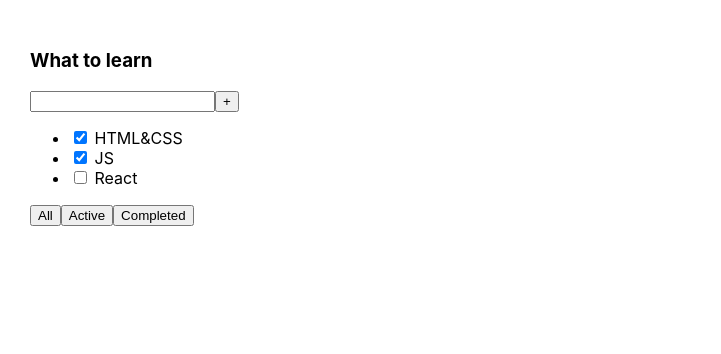
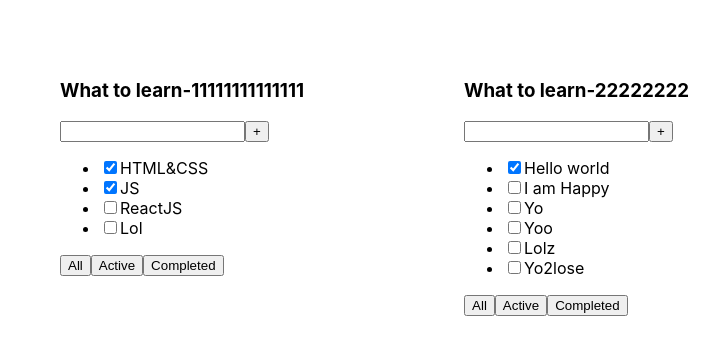
Before and after one commit to Sikstep/toDolist, a React (Create React App) app: page / in a window 1280 px wide. Shown: the top 354 px of the page, without its empty margins (0-721 px from the left). Built offline with nearby package versions, Linux system fonts and the light colour scheme.

Commit message:
Mondey - Igor 30.01.2023

```diff
--- a/src/App.tsx
+++ b/src/App.tsx
@@ -1,26 +1,33 @@
 import React from 'react';
 import './App.css';
+import {ToDolist} from "./ToDoList";
 
 function App() {
+    const shapka1 = 'What to learn-1';
+    const shapka11 = 'What to learn-11111111111111';
+    const shapka2 = 'What to learn-22222222';
+    const shapka22 = 'What to learn-2222222222222222222222';
+
+    const tasks1 = [
+        { id: 1, title: "HTML&CSS", isDone: true },
+        { id: 2, title: "JS", isDone: true },
+        { id: 3, title: "ReactJS", isDone: false },
+        { id: 4, title: "Lol", isDone: false }
+    ]
+    const tasks2 = [
+        { id: 1, title: "Hello world", isDone: true },
+        { id: 2, title: "I am Happy", isDone: false },
+        { id: 3, title: "Yo", isDone: false },
+        { id: 4, title: "Yoo", isDone: false },
+        { id: 5, title: "Lolz", isDone: false },
+        { id: 6, title: "Yo2lose", isDone: false }
+    ]
+
     return (
         <div className="App">
-            <div>
-                <h3>What to learn</h3>
-                <div>
-                    <input/>
-                    <button>+</button>
-                </div>
-                <ul>
-                    <li><input type="checkbox" checked={true}/> <span>HTML&CSS</span></li>
-                    <li><input type="checkbox" checked={true}/> <span>JS</span></li>
-                    <li><input type="checkbox" checked={false}/> <span>React</span></li>
-                </ul>
-                <div>
-                    <button>All</button>
-                    <button>Active</button>
-                    <button>Completed</button>
-                </div>
-            </div>
+            <ToDolist shapka2={shapka11} tasks={tasks1}/>
+            <ToDolist shapka={shapka2} tasks={tasks2}/>
+
         </div>
     );
 }
--- /dev/null
+++ b/src/ToDoList.tsx
@@ -0,0 +1,38 @@
+import React from "react";
+
+type PropsToDoListType = {
+    shapka?: string,
+    shapka2?: string,
+    tasks: TaskType[],
+
+}
+
+type TaskType = { id: number, title: string, isDone: boolean }
+export const ToDolist = (props: PropsToDoListType) => {
+    return (
+        <div className="App">
+            <div>
+                <h3>{props.shapka}</h3>
+                <h3>{props.shapka2}</h3>
+                <div>
+                    <input/>
+                    <button>+</button>
+                </div>
+                <ul>
+                    {props.tasks.map((el) => {
+                        return (
+                            <li key={el.id}><input type="checkbox" checked={el.isDone}/>
+                                <span>{el.title}</span></li>
+                        )
+                    })}
+
+                </ul>
+                <div>
+                    <button>All</button>
+                    <button>Active</button>
+                    <button>Completed</button>
+                </div>
+            </div>
+        </div>
+    );
+}
```
Also changed, not shown: src/index.tsx (+4 -4 lines).
